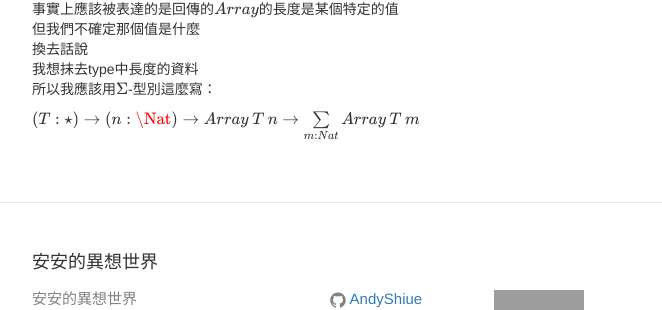
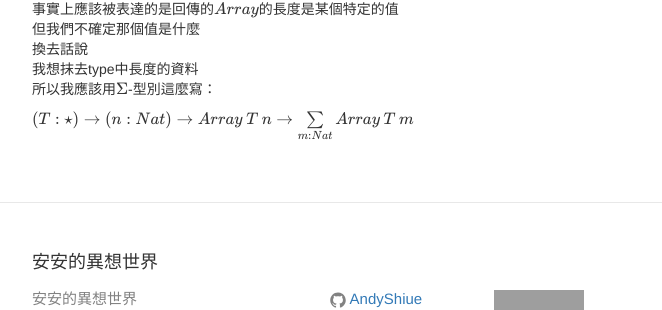
Before and after one commit to AndyShiue/AndyShiue.github.io, a Jekyll site: the page built from _posts/lambda/2016-09-18-Curry-Howard.md, in a window 1280 px wide and 900 px high, scrolled down 5977 px. Shown: the part 514-824 px from the top of the window, without its empty margins (168-830 px from the left). Built offline with Jekyll 4.4.1, drawn with Linux system fonts in a browser that asks for light colours; formulas are drawn with MathJax 3; comment, search, counter and statistics services are not loaded; grey boxes are pictures that could not be loaded.

Commit message:
Fix latex.

```diff
--- a/_posts/lambda/2016-09-18-Curry-Howard.md
+++ b/_posts/lambda/2016-09-18-Curry-Howard.md
@@ -363,4 +363,4 @@ $$
 我想抹去type中長度的資料
 所以我應該用\\(\Sigma\\)-型別這麼寫：
 
-\\((T: \star) \to (n: \Nat) \to Array \\: T \\: n \to \sum\limits_{m: Nat} Array \\: T \\: m\\)
+\\((T: \star) \to (n: Nat) \to Array \\: T \\: n \to \sum\limits_{m: Nat} Array \\: T \\: m\\)
```
